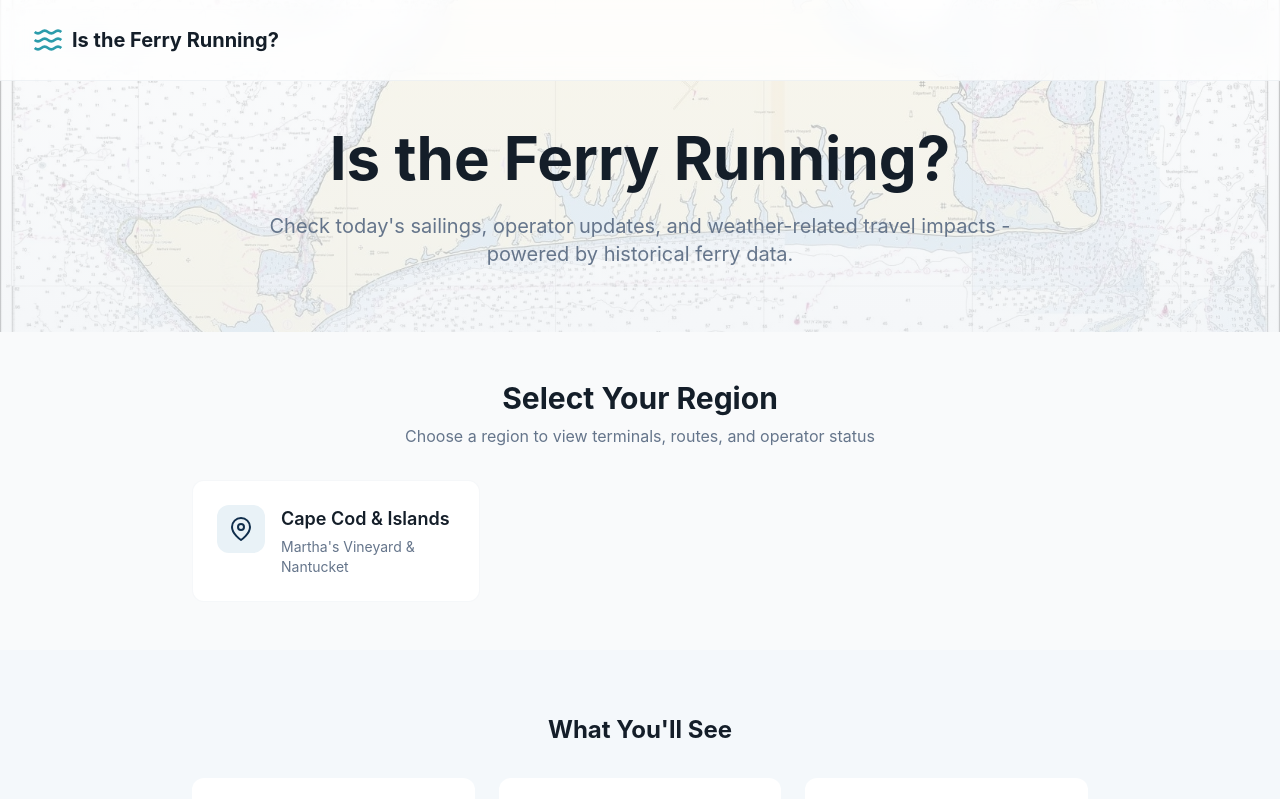
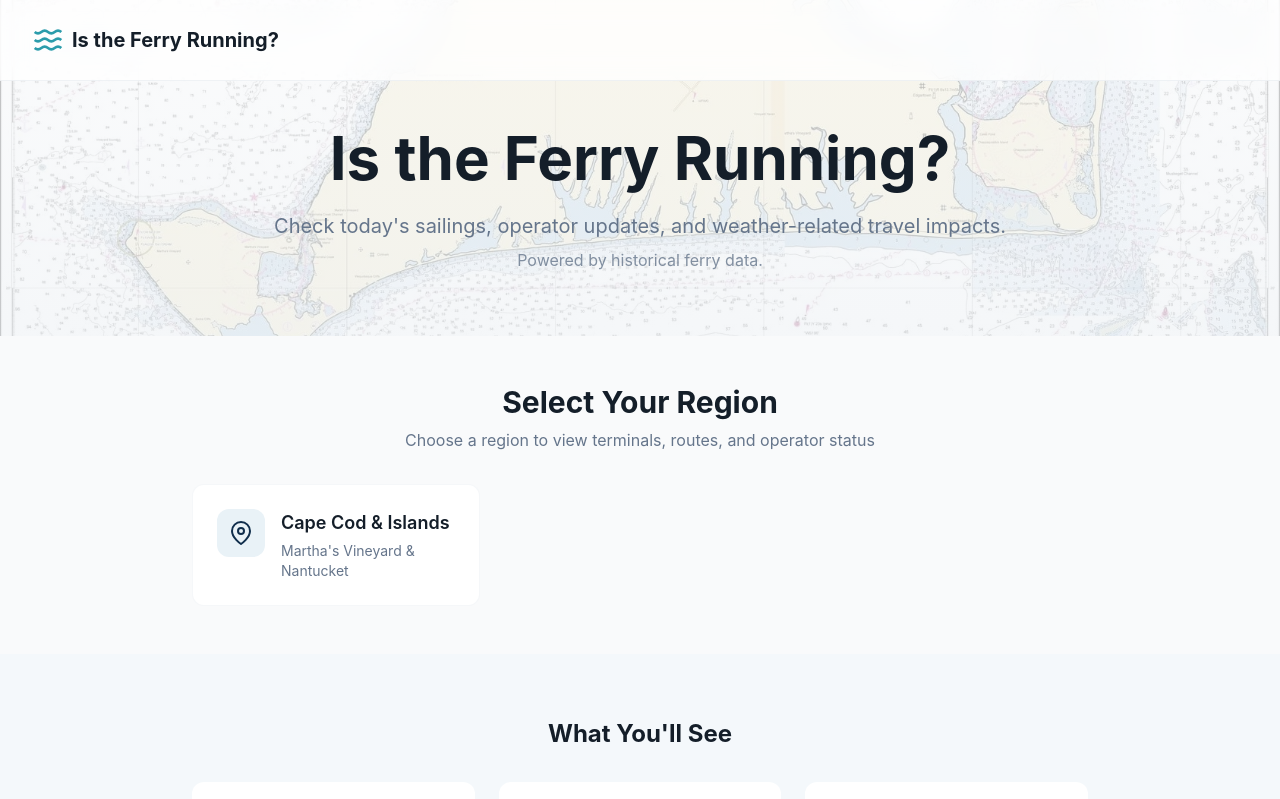
Before and after one commit to MrBurnsDev/ferry-forecast, a Next.js app: page / in a window 1280 px wide. Shown: the top 799 px of the page. Built offline with nearby package versions, Linux system fonts and the light colour scheme.

Commit message:
Separate 'Powered by historical ferry data' to its own line

```diff
--- a/src/app/page.tsx
+++ b/src/app/page.tsx
@@ -88,8 +88,11 @@ export default function Home() {
               Is the Ferry Running?
             </h1>
 
-            <p className="text-lg lg:text-xl text-muted-foreground mb-4 leading-relaxed">
-              Check today&apos;s sailings, operator updates, and weather-related travel impacts - powered by historical ferry data.
+            <p className="text-lg lg:text-xl text-muted-foreground mb-2 leading-relaxed">
+              Check today&apos;s sailings, operator updates, and weather-related travel impacts.
+            </p>
+            <p className="text-base text-muted-foreground/80 mb-4">
+              Powered by historical ferry data.
             </p>
           </div>
         </div>
```
